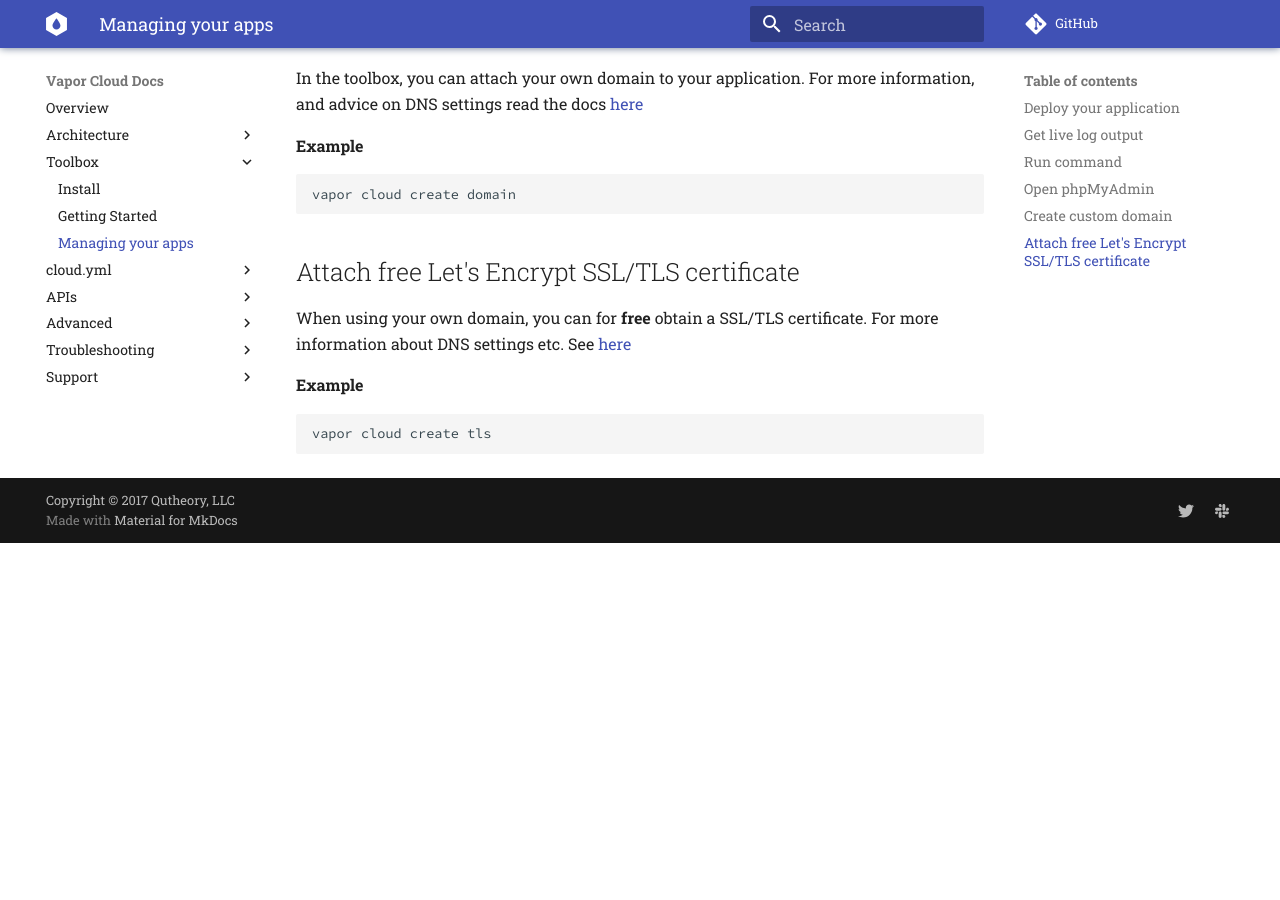
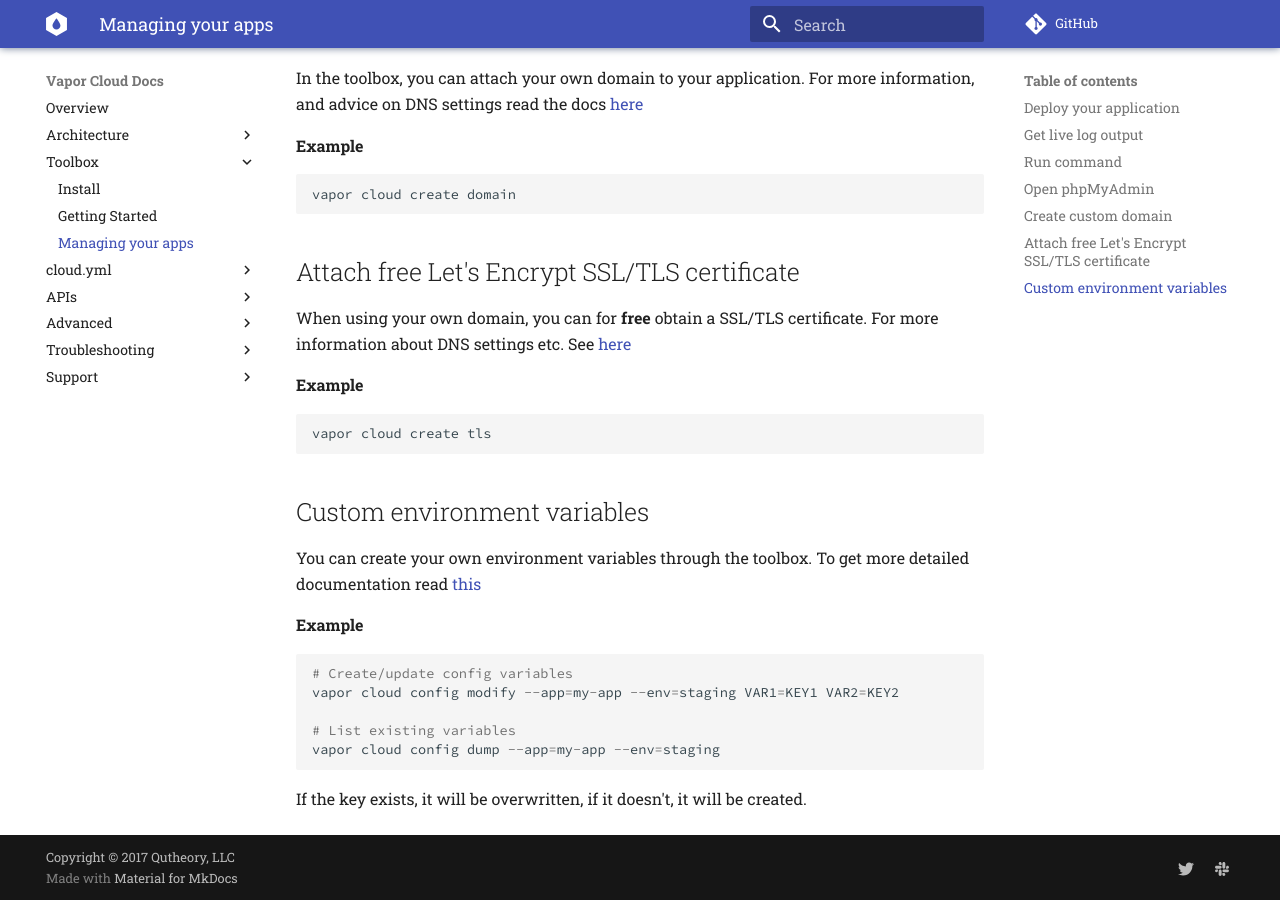
Before and after one commit to qutheory/cloud-documentation, an MkDocs documentation site: the page built from docs/toolbox/managing-your-apps.md, in a window 1280 px wide and 900 px high, scrolled down 3146 px. Built offline with MkDocs 1.6.1 and Material for MkDocs 9.7.7, drawn with Linux system fonts in a browser that asks for light colours; comment, search, counter and statistics services are not loaded; old or Windows-style settings are respelled for this version of MkDocs; before the commit the page ends 3689 px from its top, so only the background shows below that.

Commit message:
Adding config documentation

````diff
--- a/docs/toolbox/managing-your-apps.md
+++ b/docs/toolbox/managing-your-apps.md
@@ -140,3 +140,19 @@
 ```
 vapor cloud create tls
 ```
+
+## Custom environment variables
+
+You can create your own environment variables through the toolbox. To get more detailed documentation read [this](../configuration/vapor/custom-config.md)
+
+**Example**
+
+```
+# Create/update config variables
+vapor cloud config modify --app=my-app --env=staging VAR1=KEY1 VAR2=KEY2
+
+# List existing variables
+vapor cloud config dump --app=my-app --env=staging
+```
+
+If the key exists, it will be overwritten, if it doesn't, it will be created.
````
